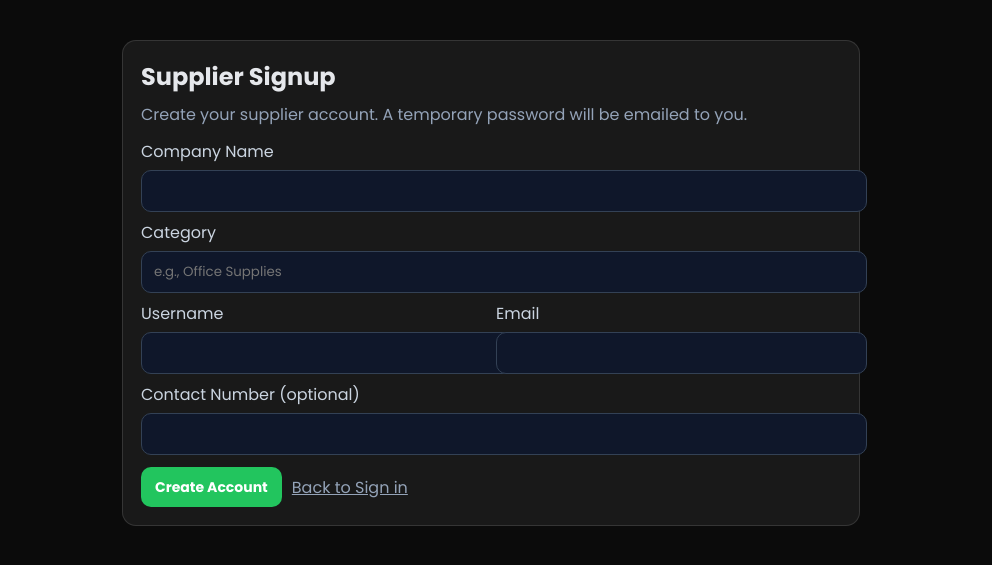
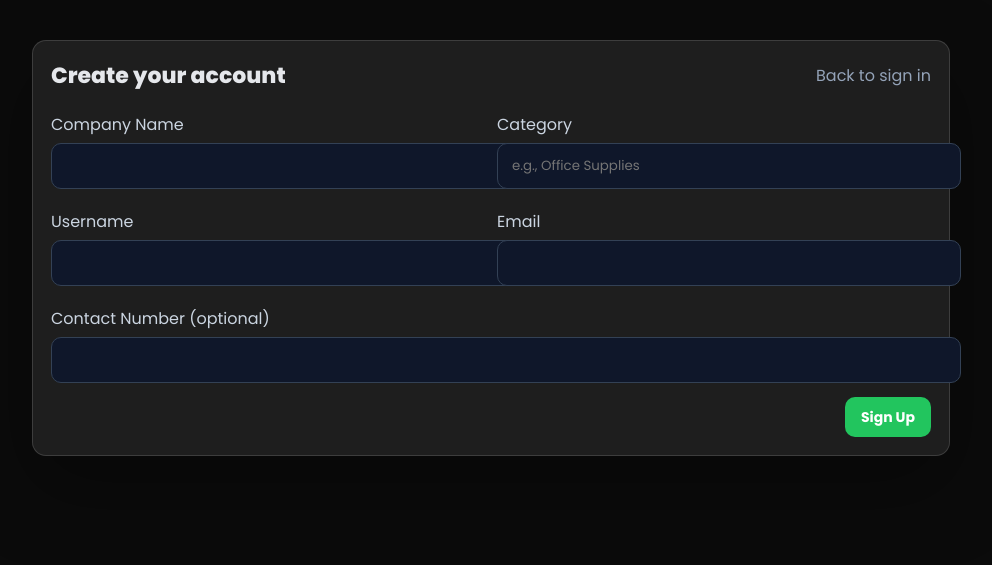
Before and after one commit to bscsBaynosa/procurement-inventory-system, a PHP site: page /signup in a window 1280 px wide. Shown: the top 565 px of the page, without its empty margins (149-1141 px from the left). Run offline with PHP 8.4, Linux system fonts and the light colour scheme; some libraries are stand-ins or nearby versions.

Commit message:
fixed sign in UI

```diff
--- a/templates/auth/signup_supplier.php
+++ b/templates/auth/signup_supplier.php
@@ -3,23 +3,30 @@
 <head>
     <meta charset="UTF-8" />
     <meta name="viewport" content="width=device-width, initial-scale=1.0" />
-    <title>Supplier Signup</title>
+    <title>Create Account</title>
     <link rel="stylesheet" href="/css/main.css" />
     <?php require __DIR__ . '/../layouts/_favicon.php'; ?>
     <style>
         body{ font-family:'Poppins',system-ui,-apple-system,Segoe UI,Roboto,Arial,sans-serif; background:#0b0b0b; color:#e5e7eb; }
-        .wrap{ max-width:700px; margin:40px auto; background:rgba(255,255,255,.06); border:1px solid rgba(255,255,255,.12); border-radius:14px; padding:18px; }
+        .wrap{ max-width:880px; margin:40px auto; }
+        .card{ background:rgba(255,255,255,.08); border:1px solid rgba(255,255,255,.14); border-radius:14px; padding:18px; box-shadow: 0 30px 80px rgba(0,0,0,.35); }
+        .head{ display:flex; align-items:center; justify-content:space-between; margin-bottom:12px; }
+        .title{ font-weight:800; font-size:22px; }
         label{ display:block; margin:8px 0 6px; color:#cbd5e1; }
-        input, select{ width:100%; padding:10px 12px; border:1px solid #334155; border-radius:10px; background:#0f172a; color:#e2e8f0; }
-        .row{ display:flex; gap:10px; }
-        .btn{ background:#22c55e; color:#fff; border:0; padding:10px 14px; border-radius:10px; font-weight:700; }
+        input, select{ width:100%; padding:12px 14px; border:1px solid #334155; border-radius:10px; background:#0f172a; color:#e2e8f0; }
+        .grid{ display:grid; grid-template-columns: 1fr 1fr; gap:12px; }
+        .row{ display:flex; gap:12px; }
+        .btn{ background:#22c55e; color:#fff; border:0; padding:12px 16px; border-radius:10px; font-weight:700; }
         .muted{ color:#94a3b8; }
+        @media (max-width: 860px){ .grid{ grid-template-columns: 1fr; } }
     </style>
 </head>
 <body>
-<div class="wrap">
-    <h2 style="margin:0 0 8px 0;">Supplier Signup</h2>
-    <p class="muted" style="margin:0 0 12px 0;">Create your supplier account. A temporary password will be emailed to you.</p>
+<div class="wrap card">
+    <div class="head">
+        <div class="title">Create your account</div>
+        <a href="/" class="muted" style="text-decoration:none;">Back to sign in</a>
+    </div>
     <?php if (!empty($error)): ?>
         <div style="background:#7f1d1d;color:#fecaca;border:1px solid #ef4444;padding:10px;border-radius:10px; margin-bottom:10px;"><?= htmlspecialchars($error, ENT_QUOTES, 'UTF-8') ?></div>
     <?php endif; ?>
@@ -27,25 +34,30 @@
         <div style="background:#064e3b;color:#a7f3d0;border:1px solid #10b981;padding:10px;border-radius:10px; margin-bottom:10px;"><?= htmlspecialchars($success, ENT_QUOTES, 'UTF-8') ?></div>
     <?php endif; ?>
     <form method="POST" action="/signup">
-        <label>Company Name</label>
-        <input name="company" required />
-        <label>Category</label>
-        <input name="category" placeholder="e.g., Office Supplies" required />
-        <div class="row">
-            <div style="flex:1;">
+        <div class="grid">
+            <div>
+                <label>Company Name</label>
+                <input name="company" required />
+            </div>
+            <div>
+                <label>Category</label>
+                <input name="category" placeholder="e.g., Office Supplies" required />
+            </div>
+            <div>
                 <label>Username</label>
                 <input name="username" required />
             </div>
-            <div style="flex:1;">
+            <div>
                 <label>Email</label>
                 <input name="email" type="email" required />
             </div>
+            <div style="grid-column: 1 / -1;">
+                <label>Contact Number (optional)</label>
+                <input name="contact" />
+            </div>
         </div>
-        <label>Contact Number (optional)</label>
-        <input name="contact" />
-        <div style="margin-top:12px;display:flex;gap:10px;align-items:center;">
-            <button class="btn" type="submit">Create Account</button>
-            <a class="muted" href="/">Back to Sign in</a>
+        <div style="margin-top:14px;display:flex;gap:10px;align-items:center;justify-content:flex-end;">
+            <button class="btn" type="submit">Sign Up</button>
         </div>
     </form>
 </div>
```
Also changed, not shown: templates/auth/landing.php (+3 -6 lines).
